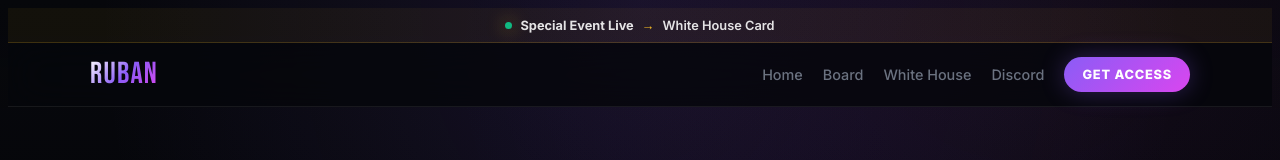
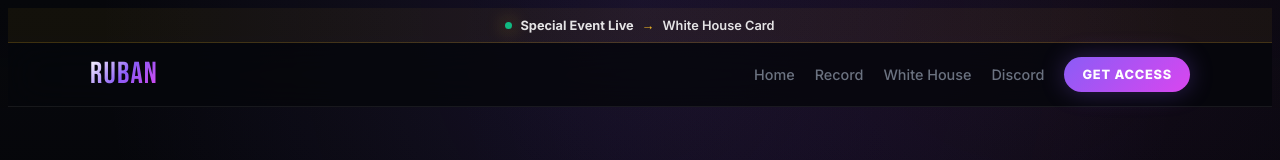
Before and after one commit to hi22609/UFC-Ruban, a Next.js app in the folder ruban-frontend/: page / in a window 1280 px wide. Shown: the top 160 px of the page. Built offline with nearby package versions, Linux system fonts and the light colour scheme.

Commit message:
refine: rename nav board to record

```diff
--- a/ruban-frontend/app/layout.tsx
+++ b/ruban-frontend/app/layout.tsx
@@ -69,8 +69,8 @@ export default function RootLayout({ children }: { children: React.ReactNode })
               <Link href="/" className="nav-link">
                 Home
               </Link>
-              <Link href="/whitehouse" className="nav-link">
-                Board
+              <Link href="/track-record" className="nav-link">
+                Record
               </Link>
               <Link href="/whitehouse" className="nav-link">
                 White House
@@ -127,6 +127,9 @@ export default function RootLayout({ children }: { children: React.ReactNode })
                 <Link href="/" style={{ color: 'var(--muted)' }}>
                   Home
                 </Link>
+                <Link href="/track-record" style={{ color: 'var(--muted)' }}>
+                  Record
+                </Link>
                 <Link href="/whitehouse" style={{ color: 'var(--muted)' }}>
                   White House
                 </Link>
```
